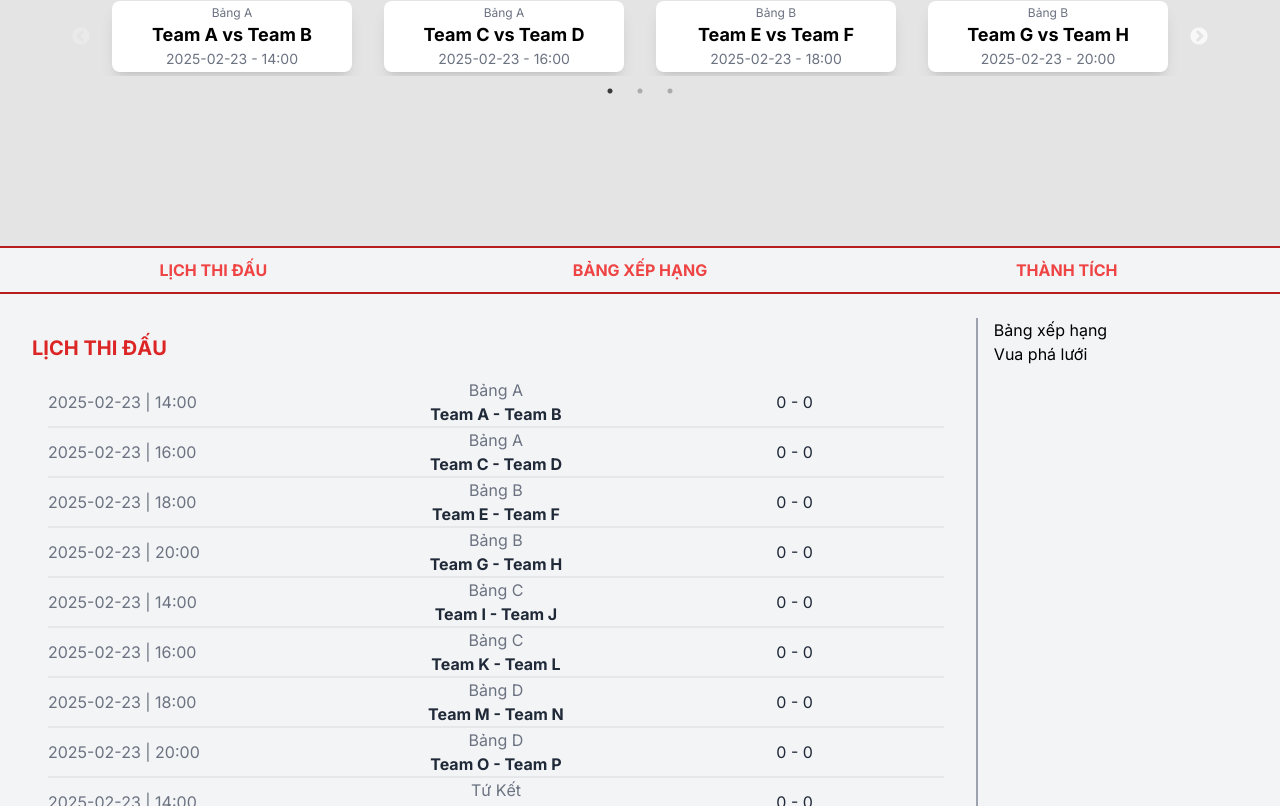
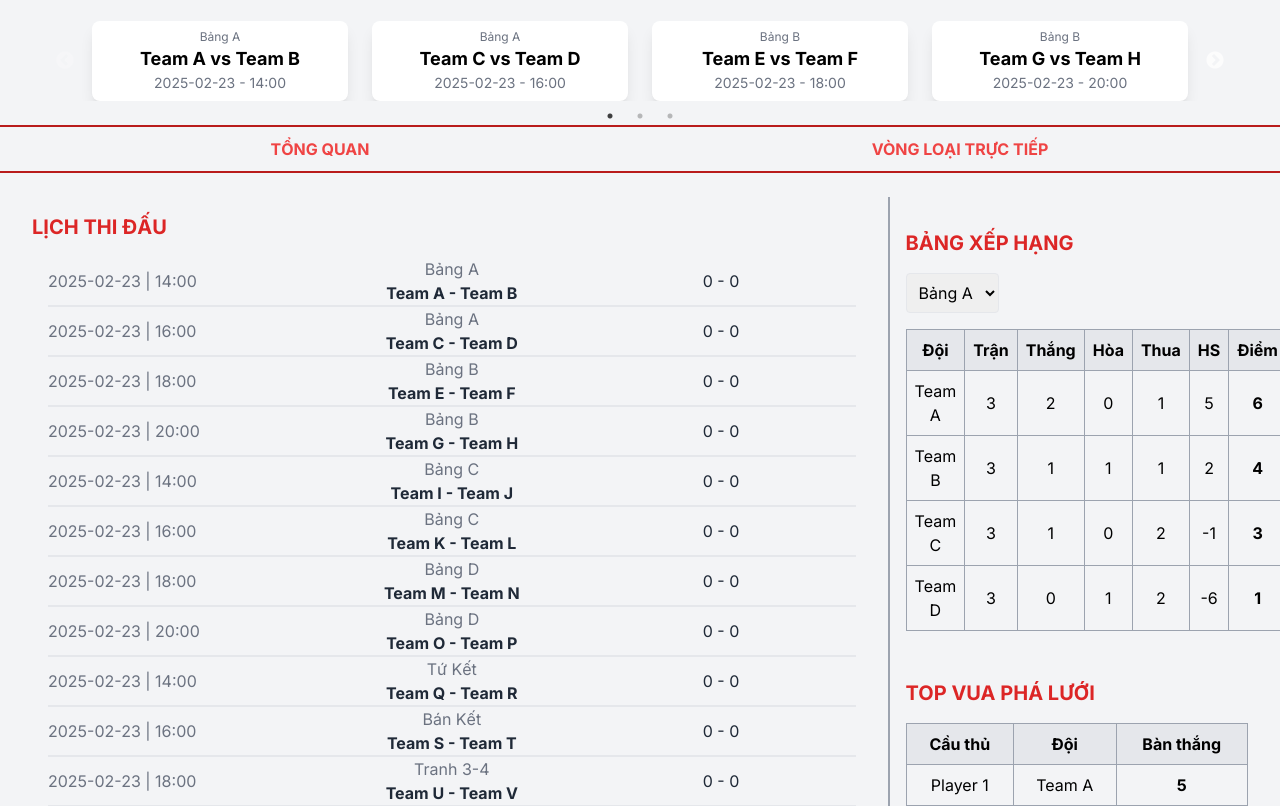
Before and after one commit to Dungha125/itis_portfolio, a Next.js app: page /itiscup in a window 1280 px wide. Shown: the part 554-1360 px from the top of the page. Built offline with nearby package versions, Linux system fonts and the light colour scheme; what tw-elements would draw is missing.

Commit message:
fix UI/UX page itiscup

```diff
--- a/components/main/ITISCUP/Webgiaibong.tsx
+++ b/components/main/ITISCUP/Webgiaibong.tsx
@@ -1,4 +1,4 @@
-import React from 'react'
+import React, { useState } from 'react'
 import Slider from 'react-slick'
 import 'slick-carousel/slick/slick.css'
 import 'slick-carousel/slick/slick-theme.css'
@@ -16,7 +16,40 @@ const matches = [
   { id: 10,type: 'Bán Kết', team1: 'Team S', team2: 'Team T', time: '16:00', date: '2025-02-23' , result: '0 - 0'},
   { id: 11,type: 'Tranh 3-4', team1: 'Team U', team2: 'Team V', time: '18:00', date: '2025-02-23' , result: '0 - 0'},
   { id: 12,type: 'Chung kết', team1: 'Team W', team2: 'Team X', time: '20:00', date: '2025-02-23' , result: '0 - 0'}
-]
+];
+
+const groups = {
+  A: [
+    { id: 1, team: 'Team A', played: 3, win: 2, draw: 0, loss: 1, gd: 5, points: 6 },
+    { id: 2, team: 'Team B', played: 3, win: 1, draw: 1, loss: 1, gd: 2, points: 4 },
+    { id: 3, team: 'Team C', played: 3, win: 1, draw: 0, loss: 2, gd: -1, points: 3 },
+    { id: 4, team: 'Team D', played: 3, win: 0, draw: 1, loss: 2, gd: -6, points: 1 },
+  ],
+  B: [
+    { id: 1, team: 'Team A', played: 3, win: 2, draw: 0, loss: 1, gd: 5, points: 7 },
+    { id: 2, team: 'Team B', played: 3, win: 1, draw: 1, loss: 1, gd: 2, points: 4 },
+    { id: 3, team: 'Team C', played: 3, win: 1, draw: 0, loss: 2, gd: -1, points: 3 },
+    { id: 4, team: 'Team D', played: 3, win: 0, draw: 1, loss: 2, gd: -6, points: 1 },
+  ], // Thêm dữ liệu bảng B
+  C: [
+    { id: 1, team: 'Team A', played: 3, win: 2, draw: 0, loss: 1, gd: 5, points: 8 },
+    { id: 2, team: 'Team B', played: 3, win: 1, draw: 1, loss: 1, gd: 2, points: 4 },
+    { id: 3, team: 'Team C', played: 3, win: 1, draw: 0, loss: 2, gd: -1, points: 3 },
+    { id: 4, team: 'Team D', played: 3, win: 0, draw: 1, loss: 2, gd: -6, points: 1 },
+  ], // Thêm dữ liệu bảng C
+  D: [
+    { id: 1, team: 'Team A', played: 3, win: 2, draw: 0, loss: 1, gd: 5, points: 9 },
+    { id: 2, team: 'Team B', played: 3, win: 1, draw: 1, loss: 1, gd: 2, points: 4 },
+    { id: 3, team: 'Team C', played: 3, win: 1, draw: 0, loss: 2, gd: -1, points: 3 },
+    { id: 4, team: 'Team D', played: 3, win: 0, draw: 1, loss: 2, gd: -6, points: 1 },
+  ], // Thêm dữ liệu bảng D
+};
+
+const topScorers = [
+  { id: 1, player: 'Player 1', team: 'Team A', goals: 5 },
+  { id: 2, player: 'Player 2', team: 'Team B', goals: 4 },
+  { id: 3, player: 'Player 3', team: 'Team C', goals: 3 },
+];
 
 const Webgiaibong = () => {
   const settings = {
@@ -50,32 +83,34 @@ const Webgiaibong = () => {
     ],
   }
 
+  const [selectedGroup, setSelectedGroup] = useState<'A' | 'B' | 'C' | 'D'>('A')
+
   return (
     <div className='w-full h-full flex flex-col items-center justify-center'>
       {/*MAIN*/}
-      <div className='h-screen w-full items-center flex flex-col bg-[#e4e4e4]'>
+      <div className='h-full w-full items-center flex flex-col bg-[#e4e4e4]'>
         <img src="/itiscup/cover-01.svg" alt="Cover" className='object-cover w-full mt-[65px]' />
         {/* Slider trận đấu */}
-        <div className="w-full max-w-6xl px-8">
+        </div>
+        <div className="w-full max-w-6xl p-4 my-2">
             <Slider {...settings}>
             {matches.map((match) => (
-                <div key={match.id} className="px-4 py-1">
-                <div className="bg-white shadow-lg rounded-lg px-4 py-[0.2rem] text-center">
-                    <p className='text-xs text-gray-500'>{match.type}</p>
-                    <p className="text-lg font-bold">{match.team1} vs {match.team2}</p>
-                    <p className="text-sm text-gray-500">{match.date} - {match.time}</p>
-                </div>
+                <div key={match.id} className="px-2 sm:px-3">
+                  <div className="bg-white shadow-lg rounded-lg px-4 py-2 text-center">
+                    <p className="text-[10px] sm:text-xs text-gray-500">{match.type}</p>
+                    <p className="text-sm sm:text-lg font-bold">{match.team1} vs {match.team2}</p>
+                    <p className="text-[10px] sm:text-sm text-gray-500">{match.date} - {match.time}</p>
+                  </div>
                 </div>
             ))}
             </Slider>
         </div>
-      </div>
+
       {/*NAVBAR*/}
       <div className='w-full h-[3rem] border-t-2 border-b-2 border-red-700 flex flex-row justify-center'>
-          <a href="" className='w-full  text-center font-bold text-red-500 hover:border-b-4 hover:border-red-400 flex items-center justify-center'>LỊCH THI ĐẤU</a>
-          <a href="" className='w-full  text-center font-bold text-red-500 hover:border-b-4 hover:border-red-400 flex items-center justify-center'>BẢNG XẾP HẠNG</a>
-          <a href="" className='w-full  text-center font-bold text-red-500 hover:border-b-4 hover:border-red-400 flex items-center justify-center'>THÀNH TÍCH</a>
-      </div>
+          <a href="" className='w-full  text-center font-bold text-red-500 hover:border-b-4 hover:border-red-400 flex items-center justify-center'>TỔNG QUAN</a>
+          <a href="" className='w-full  text-center font-bold text-red-500 hover:border-b-4 hover:border-red-400 flex items-center justify-center'>VÒNG LOẠI TRỰC TIẾP</a>
+     </div>
       {/*CONTENT*/}
       <div className='w-full p-4 flex h-full mt-2'>
         {/*LỊCH THI ĐẤU*/}
@@ -97,13 +132,66 @@ const Webgiaibong = () => {
         {/*TAB*/}
         <div className='w-[30%] h-full hidden md:block'>
             {/*BẢNG XẾP HẠNG*/}
-            <div className='w-full px-4'>
-              Bảng xếp hạng
-            </div>
-            {/*TOP*/}
-            <div className='w-full px-4'>
-              Vua phá lưới
-            </div>
+            <div className='w-full md:w-2/3 p-4'>
+          <h1 className='text-xl text-red-600 font-bold my-4'>BẢNG XẾP HẠNG</h1>
+          <select
+            value={selectedGroup}
+            onChange={(e) => setSelectedGroup(e.target.value as 'A' | 'B' | 'C' | 'D')}
+            className='mb-4 p-2 border rounded'>
+            {Object.keys(groups).map((group) => (
+              <option key={group} value={group}>Bảng {group}</option>
+            ))}
+          </select>
+          <table className='w-full border-collapse border border-gray-400'>
+            <thead>
+              <tr className='bg-gray-200'>
+                <th className='border border-gray-400 p-2'>Đội</th>
+                <th className='border border-gray-400 p-2'>Trận</th>
+                <th className='border border-gray-400 p-2'>Thắng</th>
+                <th className='border border-gray-400 p-2'>Hòa</th>
+                <th className='border border-gray-400 p-2'>Thua</th>
+                <th className='border border-gray-400 p-2'>HS</th>
+                <th className='border border-gray-400 p-2'>Điểm</th>
+              </tr>
+            </thead>
+            <tbody>
+              {groups[selectedGroup].map((team) => (
+                <tr key={team.id} className='text-center'>
+                  <td className='border border-gray-400 p-2'>{team.team}</td>
+                  <td className='border border-gray-400 p-2'>{team.played}</td>
+                  <td className='border border-gray-400 p-2'>{team.win}</td>
+                  <td className='border border-gray-400 p-2'>{team.draw}</td>
+                  <td className='border border-gray-400 p-2'>{team.loss}</td>
+                  <td className='border border-gray-400 p-2'>{team.gd}</td>
+                  <td className='border border-gray-400 p-2 font-bold'>{team.points}</td>
+                </tr>
+              ))}
+            </tbody>
+          </table>
+        </div>
+
+        {/* Top Vua Phá Lưới */}
+        <div className='w-full  p-4'>
+          <h1 className='text-xl text-red-600 font-bold my-4'>TOP VUA PHÁ LƯỚI</h1>
+          <table className='w-full border-collapse border border-gray-400'>
+            <thead>
+              <tr className='bg-gray-200'>
+                <th className='border border-gray-400 p-2'>Cầu thủ</th>
+                <th className='border border-gray-400 p-2'>Đội</th>
+                <th className='border border-gray-400 p-2'>Bàn thắng</th>
+              </tr>
+            </thead>
+            <tbody>
+              {topScorers.map((player) => (
+                <tr key={player.id} className='text-center'>
+                  <td className='border border-gray-400 p-2'>{player.player}</td>
+                  <td className='border border-gray-400 p-2'>{player.team}</td>
+                  <td className='border border-gray-400 p-2 font-bold'>{player.goals}</td>
+                </tr>
+              ))}
+            </tbody>
+          </table>
+        </div>
         </div>
       </div>
     </div>
```
Also changed, not shown: 41 other files (tests, documents, lock files or other folders).
